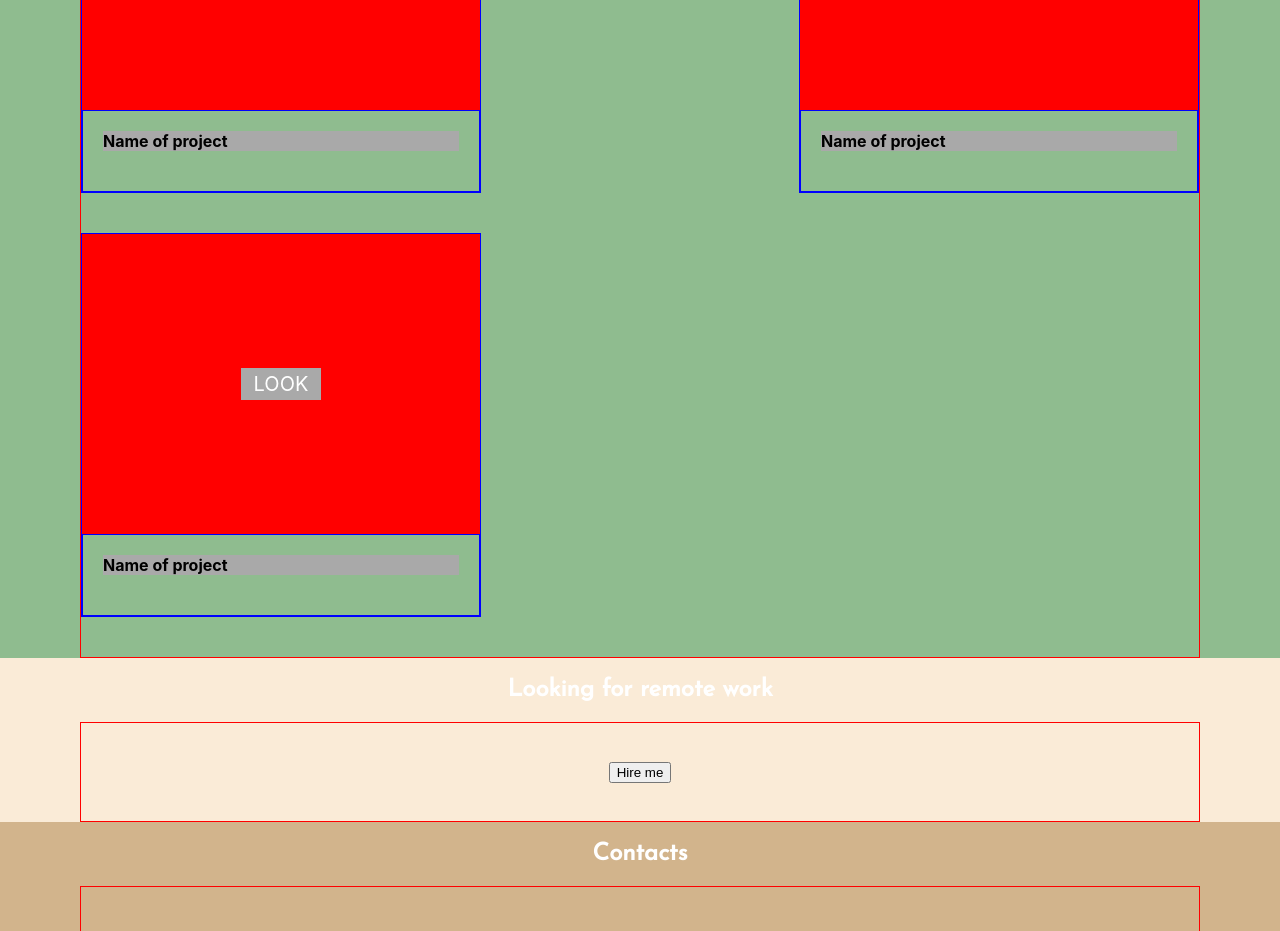
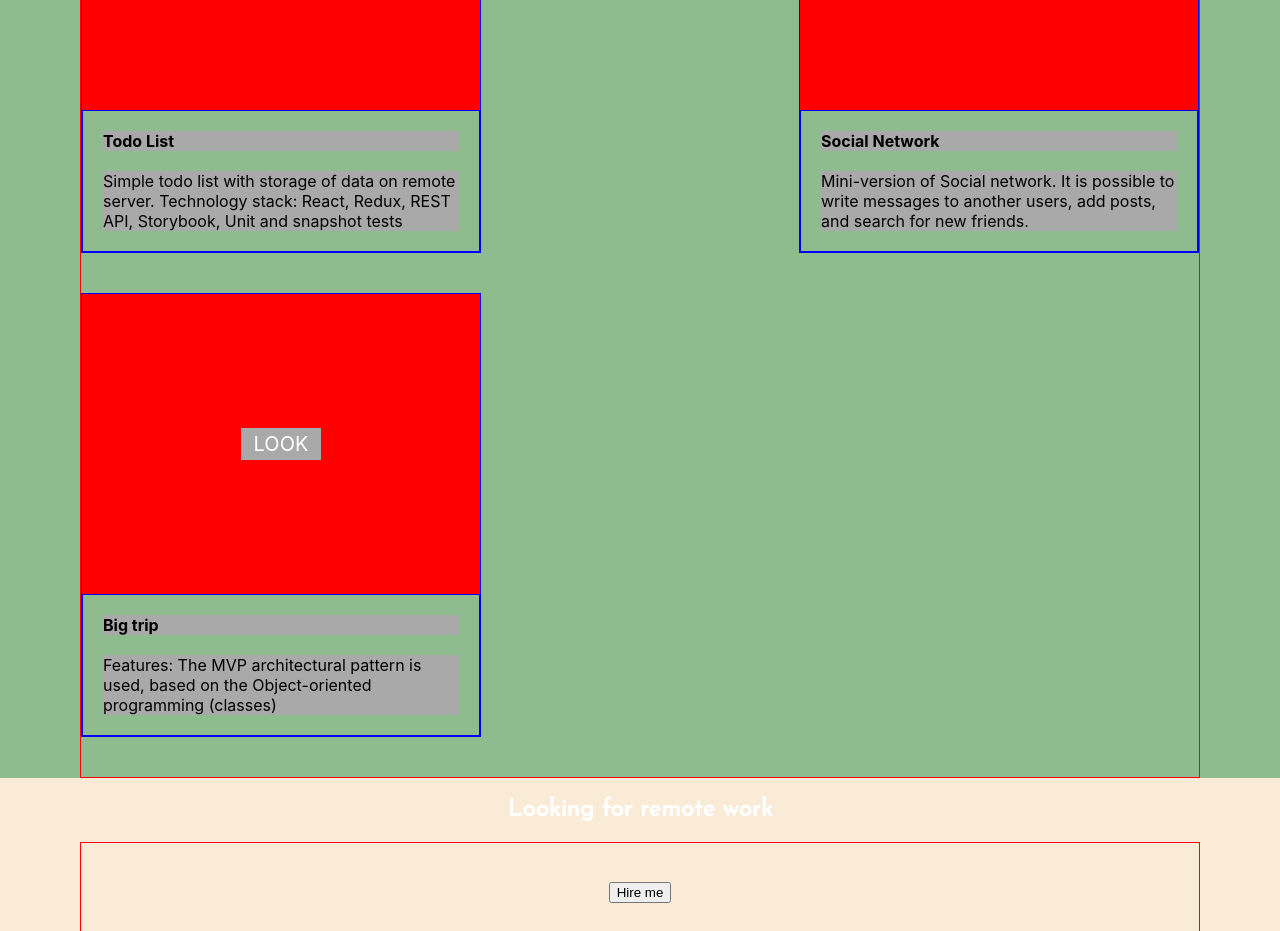
Before and after one commit to aivan3d66/portfolio, a React (Create React App) app: page / in a window 1280 px wide. Shown: the part 1920-2851 px from the top of the page. Built offline with nearby package versions, Linux system fonts and the light colour scheme.

Commit message:
add upd projects

```diff
--- a/src/components/Works/Works.tsx
+++ b/src/components/Works/Works.tsx
@@ -2,30 +2,24 @@ import style from "./Works.module.scss";
 import {WorkItem} from "./WorkItem/WorkItem";
 import {BlockTitle} from "../../common/BlockTitle";
 
-type WorkItemType = {
-  id: number,
-  title: string,
-  text: string,
-}
-type WorksType = Array<WorkItemType>
-
 export const Works = () => {
-  const works: WorksType = [
-    {id: 1, title: "Name of project", text: "project description"},
-    {id: 2, title: "Name of project", text: "project description"},
-    {id: 3, title: "Name of project", text: "project description"},
-  ];
-
-  const worksList = works.map(w => <WorkItem title={w.title}
-                                             key={w.id}
-                                             text={w.text}/>)
-
   return (
     <section className={style.worksContainer}>
       <BlockTitle title={"My works"}/>
       <div className={style.worksWrapper}>
         <div className={style.worksList}>
-          {worksList}
+          <WorkItem
+            title={"Todo List"}
+            description={"Simple todo list with storage of data on remote server. Technology stack: React, Redux, REST API, Storybook, Unit and snapshot tests"}
+          />
+          <WorkItem
+            title={"Social Network"}
+            description={"Mini-version of Social network. It is possible to write messages to another users, add posts, and search for new friends."}
+          />
+          <WorkItem
+            title={"Big trip"}
+            description={"Features: The MVP architectural pattern is used, based on the Object-oriented programming (classes)"}
+          />
         </div>
       </div>
     </section>
```
